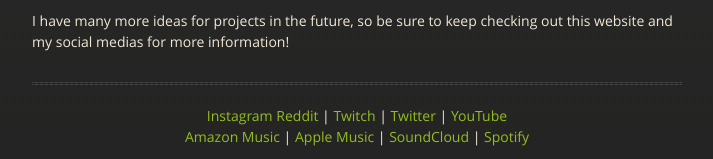
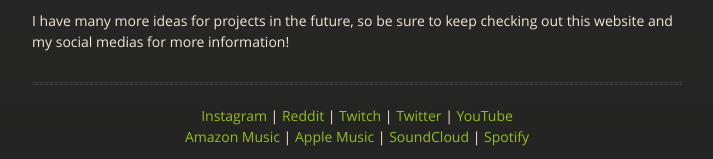
Before and after one commit to Nightkingale/Personal-Website, a Jekyll site: the page built from index.md, in a window 1280 px wide. Shown: the part 2046-2205 px from the top of the page, without its empty margins (283-996 px from the left). Built offline with Jekyll 4.4.1, drawn with Linux system fonts in a browser that asks for light colours.

Commit message:
Fix footer overlapping issue

```diff
--- a/_layouts/home.html
+++ b/_layouts/home.html
@@ -46,7 +46,7 @@
   <footer id="footer">
     <div style="text-align:center">
       <p>
-        <a href="https://www.instagram.com/nightkingale/">Instagram</a>
+        <a href="https://www.instagram.com/nightkingale/">Instagram</a> |
         <a href="https://www.reddit.com/user/Nightkingale">Reddit</a> |
         <a href="https://www.twitch.tv/nightkingale/">Twitch</a> |
         <a href="https://twitter.com/Nightkingale">Twitter</a> |
--- a/_layouts/posts.html
+++ b/_layouts/posts.html
@@ -46,7 +46,7 @@
   <footer id="footer">
     <div style="text-align:center">
       <p>
-        <a href="https://www.instagram.com/nightkingale/">Instagram</a>
+        <a href="https://www.instagram.com/nightkingale/">Instagram</a> |
         <a href="https://www.reddit.com/user/Nightkingale">Reddit</a> |
         <a href="https://www.twitch.tv/nightkingale/">Twitch</a> |
         <a href="https://twitter.com/Nightkingale">Twitter</a> |
--- a/_sass/jekyll-theme-midnight.scss
+++ b/_sass/jekyll-theme-midnight.scss
@@ -227,6 +227,11 @@
   }
 }
 
+#footer {
+  position: relative;
+  z-index: 1; /* or any value greater than 0 */
+}
+
 section {
   max-width:650px;
   padding: 30px 0px 50px 0px;
```
